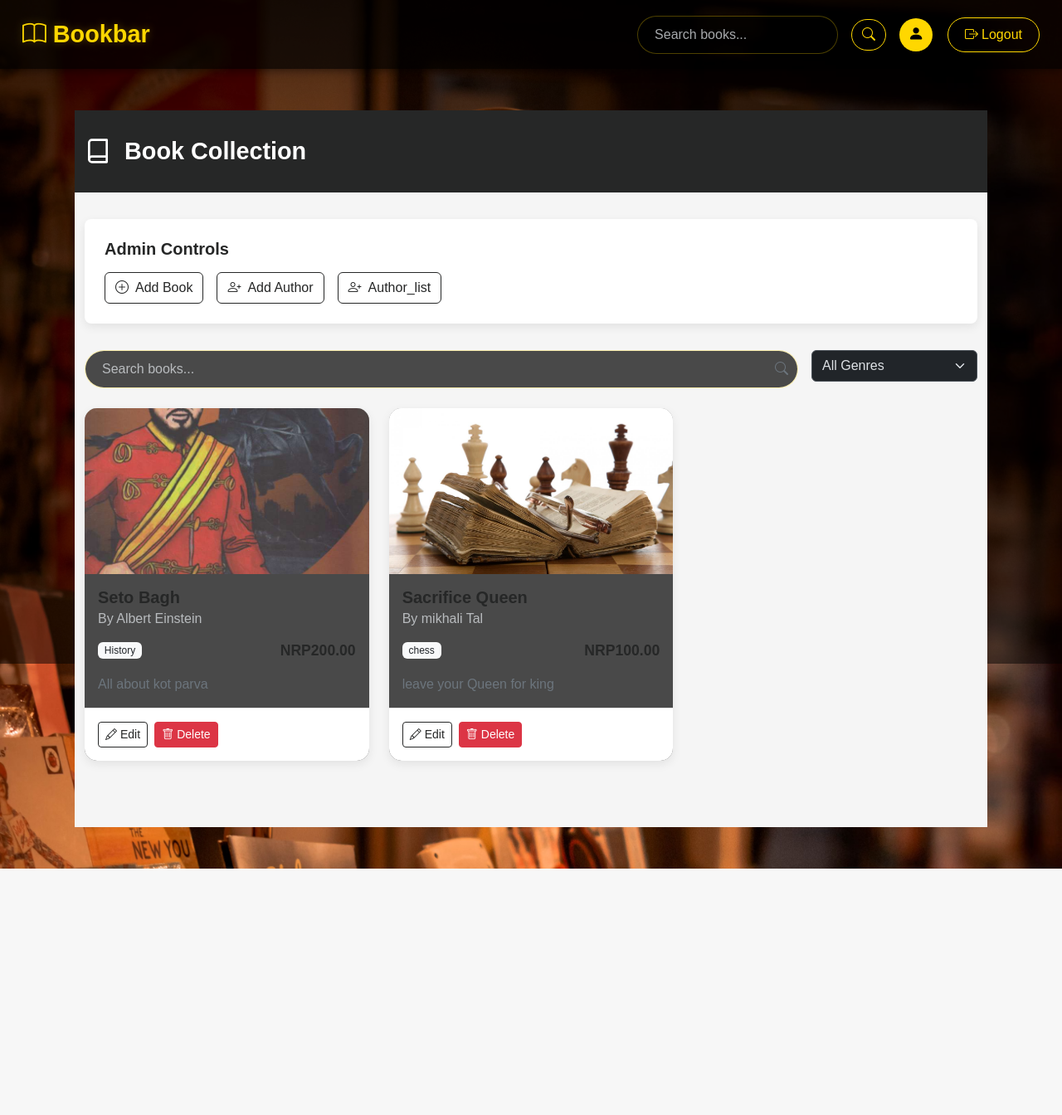
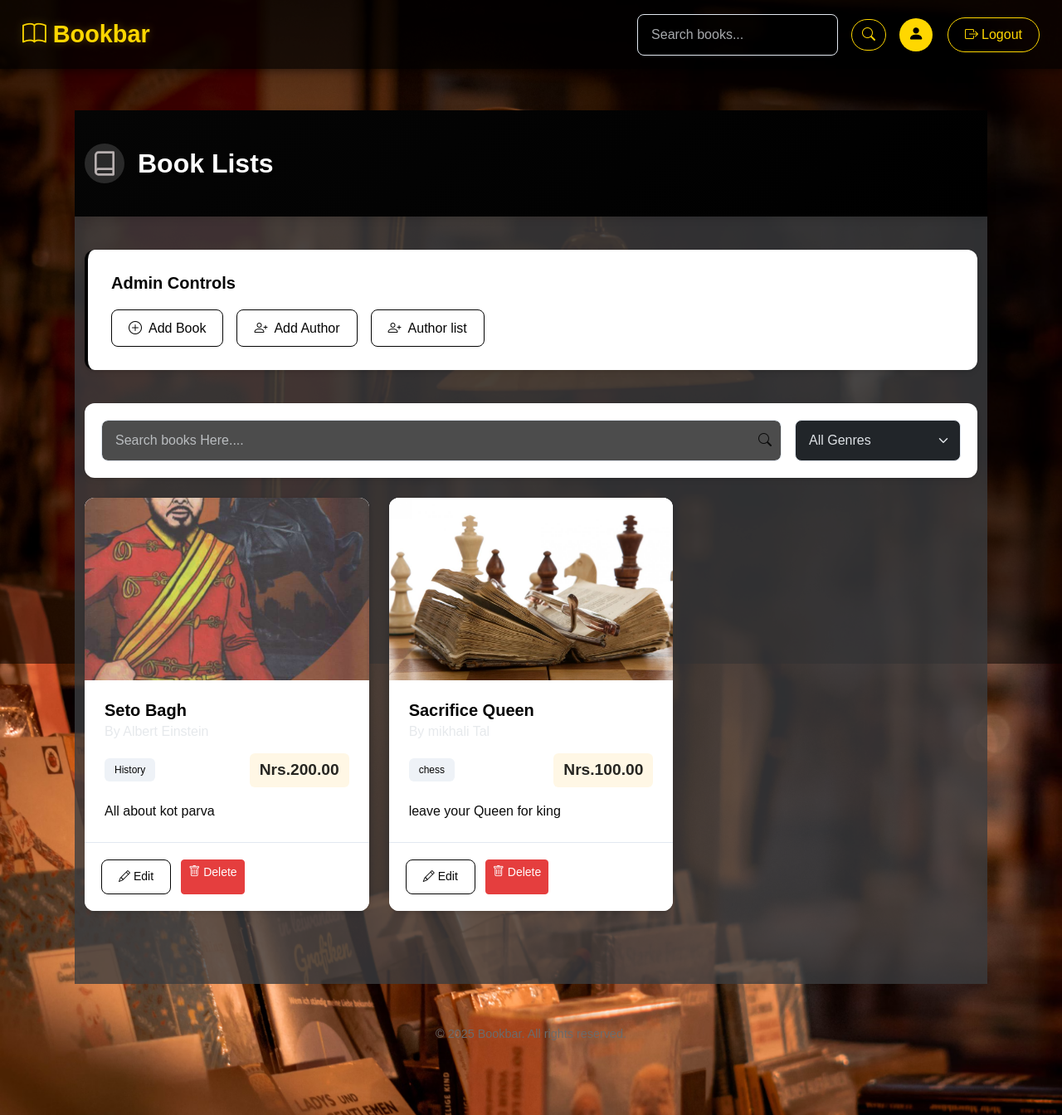
Before and after one commit to utsav0514/Book_store, a Django app: page /product/book_list/ in a window 1280 px wide. Shown: the whole page at 83% size. Before the commit the page ends 1047 px from the top, so only its background shows below. Run offline with Django 5.2, Linux system fonts and the light colour scheme; a user stored in the database is signed in; data comes from the database, SQL or seed files in the repository.

Commit message:
Update book_list.html

```diff
--- a/Hello/product/templates/book_list.html
+++ b/Hello/product/templates/book_list.html
@@ -16,7 +16,7 @@
                             <path d="M6.5 2H20V22H6.5C5.83696 22 5.20107 21.7366 4.73223 21.2678C4.26339 20.7989 4 20.163 4 19.5V4.5C4 3.83696 4.26339 3.20107 4.73223 2.73223C5.20107 2.26339 5.83696 2 6.5 2Z" stroke="currentColor" stroke-width="2" stroke-linecap="round" stroke-linejoin="round"/>
                         </svg>
                     </div>
-                    <h1>Book Collection</h1>
+                    <h1>Book Lists</h1>
                 </div>
             </div>
         </div>
@@ -34,7 +34,7 @@
                         <i class="bi bi-person-plus me-2"></i>Add Author
                     </a>
                     <a href="{% url 'author_list' %}" class="btn custom-btn-outline">
-                        <i class="bi bi-person-plus me-2"></i>Author_list
+                        <i class="bi bi-person-plus me-2"></i>Author list
                     </a>
                 </div>
             </div>
@@ -43,7 +43,7 @@
         {% if book %}
             <div class="book-filter-section mb-4">
                 <div class="search-box">
-                    <input type="text" id="bookSearch" class="form-control" placeholder="Search books...">
+                    <input type="text" id="bookSearch" class="form-control" placeholder="Search books Here....">
                     <i class="bi bi-search search-icon"></i>
                 </div>
                 <div class="filter-options">
@@ -73,8 +73,8 @@
                                 <h6 class="card-subtitle mb-2 text-muted">By {{ b.Author.Name }}</h6>
 
                                 <div class="book-details">
-                                    <span class="badge bg-light text-dark genre-badge">{{ b.Genere }}</span>
-                                    <span class="price-tag">NRP{{ b.Price }}</span>
+                                    <span class="badge genre-badge">{{ b.Genere }}</span>
+                                    <span class="price-tag">Nrs.{{ b.Price }}</span>
                                 </div>
 
                                 <p class="card-text description">{{ b.Descriptions }}</p>
@@ -107,7 +107,7 @@
                     <i class="bi bi-book"></i>
                 </div>
                 <h3>No Books Available</h3>
-                <p>There are currently no books in the collection.</p>
+                <p>There are currently no books available in the collection.</p>
             </div>
         {% endif %}
 
@@ -115,30 +115,42 @@
     </div>
 </div>
 
+<div class="footer-section">
+    <p>© 2025 Bookbar. All rights reserved.</p>
+</div>
+
 <style>
-    /* Custom dark theme colors */
+    /* Modern color palette */
     :root {
-        --custom-dark: #262727;
-        --custom-dark-hover: #3a3b3b;
-        --custom-dark-focus: rgba(38, 39, 39, 0.25);
-        --border-color: #e0e0e0;
-        --text-muted: #6c757d;
-        --light-bg: #f8f9fa;
-        --card-shadow: 0 4px 12px rgba(0,0,0,0.08);
+        --primary-color: #050505;
+        --primary-dark: #000000;
+        --primary-light: #eef2f7;
+        --accent-color: #272622;
+        --text-dark: #030303;
+        --text-light: #0b0b0b;
+        --bg-light: #3b3d3fcb;
+        --card-bg: #ffffff;
+        --border-color: #e2e8f0;
+        --danger: #e53e3e;
+        --success: #38a169;
+        --card-shadow: 0 4px 6px rgba(0, 0, 0, 0.05), 0 1px 3px rgba(0, 0, 0, 0.1);
+        --hover-shadow: 0 10px 15px rgba(0, 0, 0, 0.1);
     }
 
     /* Overall container */
     .book-list-container {
         min-height: 100vh;
-        background-color: #f5f5f5;
+        background-color: var(--bg-light);
+        color: var(--text-dark);
     }
 
-    /* Header section */
+    /* Header section with gradient */
     .header-section {
-        background-color: var(--custom-dark);
+        background: linear-gradient(135deg, var(--primary-color) 0%, var(--primary-dark) 100%);
         color: white;
-        padding: 2rem 0;
-        margin-bottom: 2rem;
+        padding: 2.5rem 0;
+        margin-bottom: 2.5rem;
+        box-shadow: 0 4px 12px rgba(0, 0, 0, 0.1);
     }
 
     .header-title {
@@ -148,13 +160,21 @@
 
     .brand-logo {
         margin-right: 1rem;
-        color: white;
+        color: rgb(184, 176, 176);
+        background: rgba(255, 255, 255, 0.15);
+        border-radius: 50%;
+        width: 48px;
+        height: 48px;
+        display: flex;
+        align-items: center;
+        justify-content: center;
     }
 
     .header-title h1 {
         margin: 0;
-        font-weight: 600;
-        font-size: 1.8rem;
+        font-weight: 700;
+        font-size: 2rem;
+        text-shadow: 0 2px 4px rgba(0, 0, 0, 0.1);
     }
 
     /* Main content */
@@ -164,17 +184,19 @@
 
     /* Admin controls */
     .admin-controls {
-        background-color: white;
-        border-radius: 8px;
-        padding: 1.5rem;
-        margin-bottom: 2rem;
+        background-color: var(--card-bg);
+        border-radius: 12px;
+        padding: 1.75rem;
+        margin-bottom: 2.5rem;
         box-shadow: var(--card-shadow);
+        border-left: 4px solid var(--primary-color);
     }
 
     .admin-title {
-        margin-bottom: 1rem;
-        color: var(--custom-dark);
+        margin-bottom: 1.25rem;
+        color: var(--primary-color);
         font-weight: 600;
+        font-size: 1.25rem;
     }
 
     .admin-buttons {
@@ -187,7 +209,11 @@
     .book-filter-section {
         display: flex;
         gap: 1rem;
-        margin-bottom: 2rem;
+        margin-bottom: 2.5rem;
+        background-color: var(--card-bg);
+        padding: 1.25rem;
+        border-radius: 12px;
+        box-shadow: var(--card-shadow);
     }
 
     .search-box {
@@ -195,12 +221,25 @@
         flex: 1;
     }
 
+    .form-control, .form-select {
+        border: 1px solid var(--border-color);
+        padding: 0.75rem 1rem;
+        font-size: 1rem;
+        border-radius: 8px;
+        transition: all 0.3s ease;
+    }
+
+    .form-control:focus, .form-select:focus {
+        border-color: var(--primary-color);
+        box-shadow: 0 0 0 3px rgba(74, 111, 165, 0.2);
+    }
+
     .search-icon {
         position: absolute;
         right: 12px;
         top: 50%;
         transform: translateY(-50%);
-        color: var(--text-muted);
+        color: var(--text-light);
     }
 
     .filter-options {
@@ -209,35 +248,42 @@
 
     /* Book grid */
     .book-grid {
-        margin-bottom: 2rem;
+        margin-bottom: 2.5rem;
     }
 
     /* Book card */
     .book-card {
         transition: transform 0.3s ease, box-shadow 0.3s ease;
         border: none;
+        border-radius: 12px;
         box-shadow: var(--card-shadow);
         overflow: hidden;
+        background-color: var(--card-bg);
     }
 
     .book-card:hover {
         transform: translateY(-5px);
-        box-shadow: 0 8px 16px rgba(0,0,0,0.1);
+        box-shadow: var(--hover-shadow);
     }
 
     .book-cover-container {
-        height: 200px;
+        height: 220px;
         overflow: hidden;
         display: flex;
         align-items: center;
         justify-content: center;
-        background-color: #f0f0f0;
+        background-color: var(--primary-light);
     }
 
     .book-cover {
         width: 100%;
         height: 100%;
         object-fit: cover;
+        transition: transform 0.5s ease;
+    }
+
+    .book-card:hover .book-cover {
+        transform: scale(1.05);
     }
 
     .no-cover {
@@ -247,18 +293,31 @@
         justify-content: center;
         height: 100%;
         width: 100%;
-        color: var(--text-muted);
+        color: var(--primary-color);
+        background: linear-gradient(135deg, var(--primary-light) 0%, #ffffff 100%);
     }
 
     .no-cover i {
-        font-size: 3rem;
+        font-size: 3.5rem;
         margin-bottom: 0.5rem;
+        opacity: 0.7;
+    }
+
+    .card-body {
+        padding: 1.5rem;
     }
 
     .card-title {
-        font-weight: 600;
+        font-weight: 700;
         margin-bottom: 0.5rem;
-        color: var(--custom-dark);
+        color: var(--text-dark);
+        font-size: 1.25rem;
+    }
+
+    .card-subtitle {
+        color: var(--text-light);
+        font-weight: 500;
+        margin-bottom: 1rem;
     }
 
     .book-details {
@@ -270,86 +329,124 @@
 
     .genre-badge {
         font-weight: 500;
+        background-color: var(--primary-light);
+        color: var(--primary-color);
+        padding: 0.5rem 0.75rem;
+        border-radius: 6px;
     }
 
     .price-tag {
         font-weight: 700;
-        color: var(--custom-dark);
-        font-size: 1.1rem;
+        color: var(--accent-color);
+        font-size: 1.2rem;
+        background-color: rgba(248, 180, 0, 0.1);
+        padding: 0.4rem 0.75rem;
+        border-radius: 6px;
     }
 
     .description {
-        color: var(--text-muted);
+        color: var(--text-light);
         display: -webkit-box;
         -webkit-line-clamp: 3;
         -webkit-box-orient: vertical;
         overflow: hidden;
         text-overflow: ellipsis;
+        line-height: 1.6;
+        margin-top: 1rem;
     }
 
     .card-footer {
-        background-color: white;
+        background-color: var(--card-bg);
         border-top: 1px solid var(--border-color);
-        padding: 1rem;
+        padding: 1.25rem;
     }
 
     .admin-actions {
         display: flex;
-        gap: 0.5rem;
+        gap: 0.75rem;
     }
 
     /* Empty state */
     .empty-state {
         text-align: center;
-        padding: 3rem;
-        background-color: white;
-        border-radius: 8px;
+        padding: 4rem 2rem;
+        background-color: var(--card-bg);
+        border-radius: 12px;
         box-shadow: var(--card-shadow);
     }
 
     .empty-icon {
-        font-size: 4rem;
-        color: var(--text-muted);
+        font-size: 5rem;
+        color: var(--primary-color);
+        margin-bottom: 1.5rem;
+        opacity: 0.7;
+    }
+
+    .empty-state h3 {
+        font-weight: 600;
+        color: var(--text-dark);
         margin-bottom: 1rem;
+    }
+
+    .empty-state p {
+        color: var(--text-light);
+        max-width: 400px;
+        margin: 0 auto;
     }
 
     /* Custom buttons */
     .custom-btn-dark {
-        background-color: var(--custom-dark);
-        border-color: var(--custom-dark);
+        background-color: var(--primary-color);
+        border-color: var(--primary-color);
         color: white;
         transition: all 0.3s ease;
+        border-radius: 8px;
+        padding: 0.6rem 1.25rem;
+        font-weight: 500;
     }
 
     .custom-btn-dark:hover,
     .custom-btn-dark:focus {
-        background-color: var(--custom-dark-hover);
-        border-color: var(--custom-dark-hover);
+        background-color: var(--primary-dark);
+        border-color: var(--primary-dark);
         color: white;
+        box-shadow: 0 4px 8px rgba(0, 0, 0, 0.3);
     }
 
     .custom-btn-outline {
-        color: var(--custom-dark);
-        border-color: var(--custom-dark);
+        color: var(--primary-color);
+        border-color: var(--primary-color);
         background-color: transparent;
         transition: all 0.3s ease;
+        border-radius: 8px;
+        padding: 0.6rem 1.25rem;
+        font-weight: 500;
     }
 
     .custom-btn-outline:hover,
     .custom-btn-outline:focus {
-        background-color: var(--custom-dark);
+        background-color: var(--primary-color);
+        color: white;
+        box-shadow: 0 4px 8px rgba(74, 111, 165, 0.3);
+    }
+
+    .btn-danger {
+        background-color: var(--danger);
+        border-color: var(--danger);
         color: white;
     }
 
-    /* Back section */
-    .back-section {
-        text-align: center;
+    .btn-danger:hover,
+    .btn-danger:focus {
+        background-color: #c53030;
+        border-color: #c53030;
+        box-shadow: 0 4px 8px rgba(229, 62, 62, 0.3);
     }
 
     /* Responsive adjustments */
     @media (max-width: 768px) {
         .header-section {
-            padding: 1.5rem 0;
+            padding: 2rem 0;
         }
 
         .book-filter-section {
@@ -359,7 +456,24 @@
         .filter-options {
             width: 100%;
         }
+
+        .admin-buttons {
+            flex-direction: column;
+        }
+
+        .admin-buttons .btn {
+            width: 100%;
+        }
     }
+
+    .footer-section {
+        text-align: center;
+        margin-top: 30px;
+        padding: 20px 0;
+        color: #6b6b6b;
+        font-size: 0.9rem;
+    }
+
 </style>
 
 <script>
```
